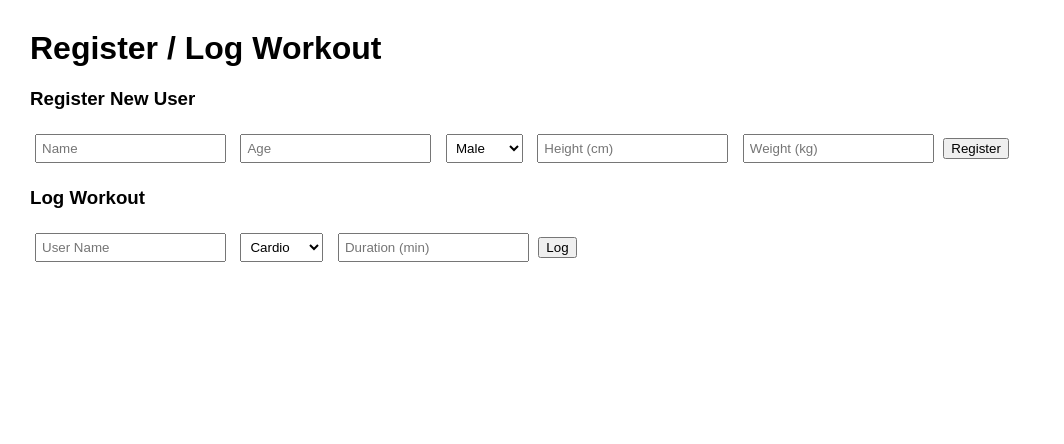
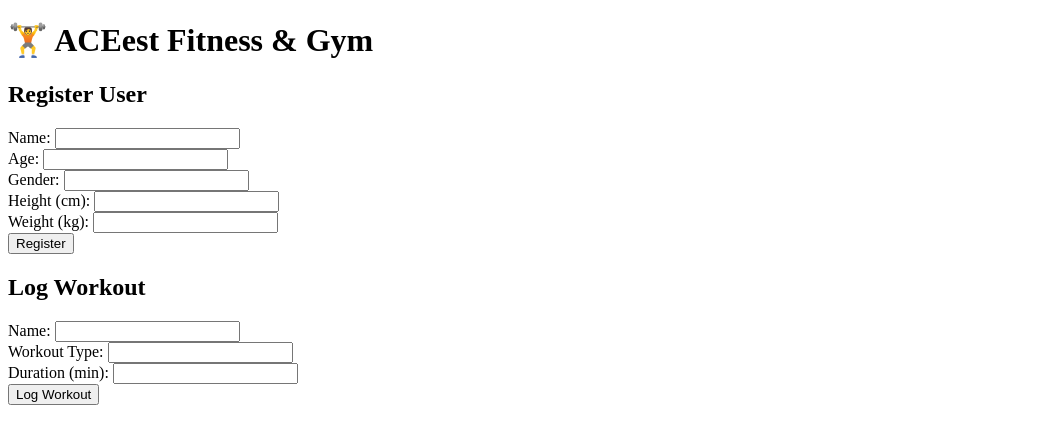
Before and after one commit to Dimple-AA/ACEest-Fitness, a Flask app: page / in a window 1280 px wide. Shown: the top 444 px of the page, without its empty margins (0-1064 px from the left). Run offline with Flask 3, Linux system fonts and the light colour scheme.

Commit message:
latest code

```diff
--- a/app.py
+++ b/app.py
@@ -1,14 +1,9 @@
 from flask import Flask, render_template, request, jsonify, redirect, url_for
-import sqlite3
-import datetime
+import sqlite3, datetime
 
 app = Flask(__name__)
-
 DB_NAME = "fitness.db"
 
-# -----------------------------
-# Database initialization
-# -----------------------------
 def init_db():
     conn = sqlite3.connect(DB_NAME)
     c = conn.cursor()
@@ -20,7 +15,6 @@ def init_db():
                     height REAL,
                     weight REAL
                 )''')
-
     c.execute('''CREATE TABLE IF NOT EXISTS workouts (
                     id INTEGER PRIMARY KEY AUTOINCREMENT,
                     user_id INTEGER,
@@ -30,13 +24,8 @@ def init_db():
                     date TEXT,
                     FOREIGN KEY(user_id) REFERENCES users(id)
                 )''')
-    conn.commit()
-    conn.close()
+    conn.commit(); conn.close()
 
-
-# -----------------------------
-# Helper functions
-# -----------------------------
 def calculate_bmi(weight, height):
     return round(weight / ((height / 100) ** 2), 2) if height > 0 else 0
 
@@ -45,10 +34,6 @@ def calculate_calories(duration, workout):
     factors = {"cardio": 8, "strength": 6, "yoga": 4}
     return duration * factors.get(workout, 5)
 
-
-# -----------------------------
-# Routes
-# -----------------------------
 @app.route("/")
 def index():
     return render_template("index.html")
@@ -56,76 +41,52 @@ def index():
 @app.route("/users", methods=["POST"])
 def register_user():
     data = request.form
-    name = data["name"]
-    age = int(data["age"])
-    gender = data["gender"]
-    height = float(data["height"])
-    weight = float(data["weight"])
-
     conn = sqlite3.connect(DB_NAME)
     c = conn.cursor()
     c.execute("INSERT INTO users (name, age, gender, height, weight) VALUES (?, ?, ?, ?, ?)",
-              (name, age, gender, height, weight))
-    conn.commit()
-    conn.close()
+              (data["name"], int(data["age"]), data["gender"],
+               float(data["height"]), float(data["weight"])))
+    conn.commit(); conn.close()
     return redirect(url_for("index"))
 
 @app.route("/workouts", methods=["POST"])
 def log_workout():
     data = request.form
-    name = data["name"]
-    workout_type = data["workout_type"]
-    duration = int(data["duration"])
-
-    conn = sqlite3.connect(DB_NAME)
-    c = conn.cursor()
+    name, workout_type, duration = data["name"], data["workout_type"], int(data["duration"])
+    conn = sqlite3.connect(DB_NAME); c = conn.cursor()
     c.execute("SELECT id, height, weight FROM users WHERE name=?", (name,))
     user = c.fetchone()
     if not user:
-        return jsonify({"error": "User not found"}), 404
-
+        conn.close(); return jsonify({"error": "User not found"}), 404
     user_id, height, weight = user
     calories = calculate_calories(duration, workout_type)
     date = datetime.date.today().strftime("%Y-%m-%d")
-
     c.execute("INSERT INTO workouts (user_id, workout_type, duration, calories, date) VALUES (?, ?, ?, ?, ?)",
               (user_id, workout_type, duration, calories, date))
-    conn.commit()
-    conn.close()
+    conn.commit(); conn.close()
     return redirect(url_for("get_user_workouts", name=name))
 
 @app.route("/workouts/<name>")
 def get_user_workouts(name):
-    conn = sqlite3.connect(DB_NAME)
-    c = conn.cursor()
+    conn = sqlite3.connect(DB_NAME); c = conn.cursor()
     c.execute("""SELECT w.date, w.workout_type, w.duration, w.calories
-                 FROM workouts w JOIN users u ON w.user_id = u.id
+                 FROM workouts w JOIN users u ON w.user_id=u.id
                  WHERE u.name=?""", (name,))
-    workouts = c.fetchall()
-    conn.close()
+    workouts = c.fetchall(); conn.close()
     return render_template("workouts.html", name=name, workouts=workouts)
 
 @app.route("/api/users")
 def api_users():
-    conn = sqlite3.connect(DB_NAME)
-    c = conn.cursor()
-    c.execute("SELECT * FROM users")
-    rows = c.fetchall()
-    conn.close()
+    conn = sqlite3.connect(DB_NAME); c = conn.cursor()
+    c.execute("SELECT * FROM users"); rows = c.fetchall(); conn.close()
     return jsonify(rows)
 
 @app.route("/api/workouts")
 def api_workouts():
-    conn = sqlite3.connect(DB_NAME)
-    c = conn.cursor()
-    c.execute("SELECT * FROM workouts")
-    rows = c.fetchall()
-    conn.close()
+    conn = sqlite3.connect(DB_NAME); c = conn.cursor()
+    c.execute("SELECT * FROM workouts"); rows = c.fetchall(); conn.close()
     return jsonify(rows)
 
-# -----------------------------
-# Run app
-# -----------------------------
 if __name__ == "__main__":
     init_db()
     app.run(host="0.0.0.0", port=5000)
--- a/requirements.txt
+++ b/requirements.txt
@@ -1,2 +1,3 @@
-Flask==3.0.3
-pytest==8.3.2
+Flask
+pytest
+requests
--- a/templates/index.html
+++ b/templates/index.html
@@ -1,50 +1,26 @@
 <!DOCTYPE html>
 <html>
   <head>
-    <title>ACEest Fitness - Register User</title>
-    <style>
-      body {
-        font-family: Arial;
-        margin: 30px;
-      }
-      input,
-      select {
-        margin: 5px;
-        padding: 5px;
-      }
-    </style>
+    <title>ACEest Fitness</title>
   </head>
   <body>
-    <h1>Register / Log Workout</h1>
-
-    <h3>Register New User</h3>
-    <form method="POST" action="/users">
-      <input type="text" name="name" placeholder="Name" required />
-      <input type="number" name="age" placeholder="Age" required />
-      <select name="gender">
-        <option>Male</option>
-        <option>Female</option>
-      </select>
-      <input type="number" name="height" placeholder="Height (cm)" required />
-      <input type="number" name="weight" placeholder="Weight (kg)" required />
+    <h1>🏋️ ACEest Fitness & Gym</h1>
+    <h2>Register User</h2>
+    <form action="/users" method="POST">
+      Name: <input name="name" required /><br />
+      Age: <input name="age" type="number" required /><br />
+      Gender: <input name="gender" required /><br />
+      Height (cm): <input name="height" type="number" required /><br />
+      Weight (kg): <input name="weight" type="number" required /><br />
       <button type="submit">Register</button>
     </form>
 
-    <h3>Log Workout</h3>
-    <form method="POST" action="/workouts">
-      <input type="text" name="name" placeholder="User Name" required />
-      <select name="workout_type">
-        <option>Cardio</option>
-        <option>Strength</option>
-        <option>Yoga</option>
-      </select>
-      <input
-        type="number"
-        name="duration"
-        placeholder="Duration (min)"
-        required
-      />
-      <button type="submit">Log</button>
+    <h2>Log Workout</h2>
+    <form action="/workouts" method="POST">
+      Name: <input name="name" required /><br />
+      Workout Type: <input name="workout_type" required /><br />
+      Duration (min): <input name="duration" type="number" required /><br />
+      <button type="submit">Log Workout</button>
     </form>
   </body>
 </html>
```
Also changed, not shown: templates/workouts.html (+5 -21 lines), tests/test_routes.py (+7 -23 lines), fitness.db (added), 2 other files.
